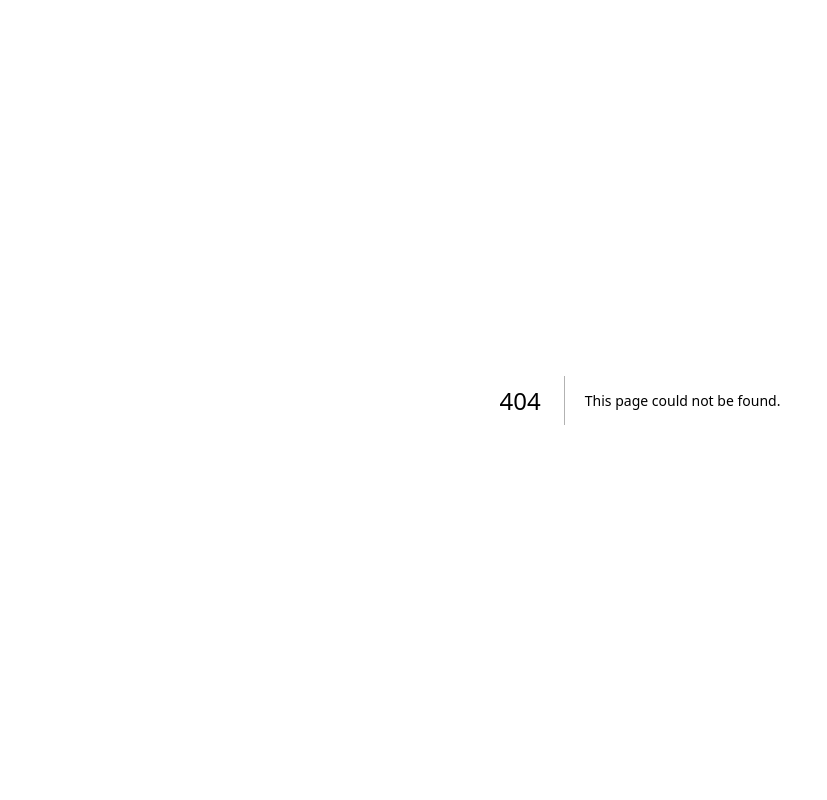
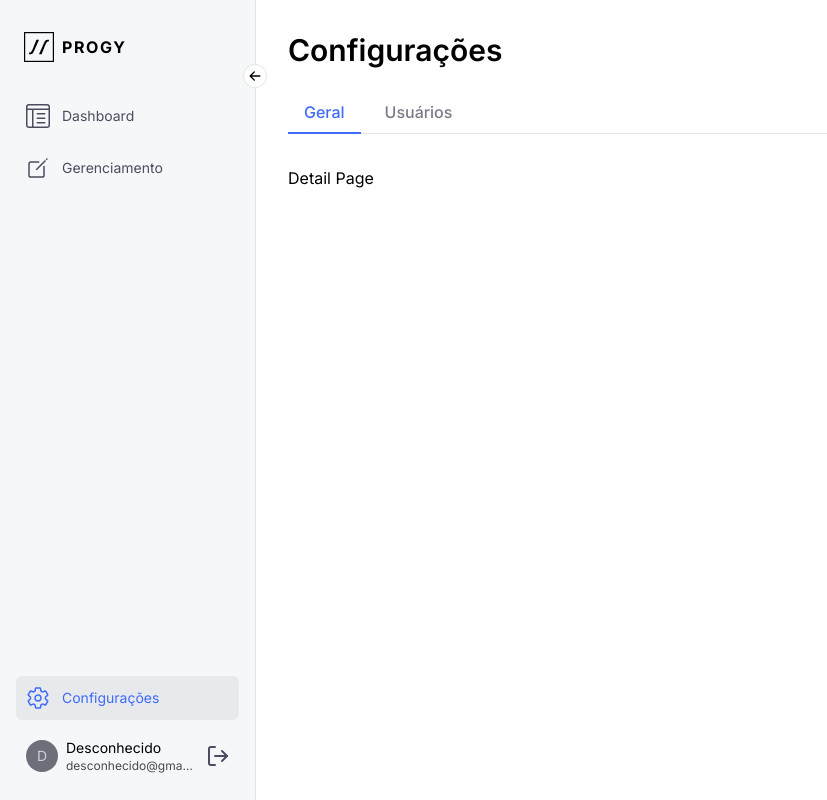
Before and after one commit to wilmacedo/progy-dashboard-v2, a Next.js app: page /settings/general in a window 1280 px wide. Before the commit this address had no page. Shown: the whole page, without its empty margins (0-827 px from the left). Built offline with nearby package versions, Linux system fonts and the light colour scheme.

Commit message:
feat: add settings page and tab layout

```diff
--- a/src/app/(dashbord)/layout.tsx
+++ b/src/app/(dashbord)/layout.tsx
@@ -7,6 +7,10 @@ interface DashboardLayoutProps {
   children: ReactNode;
 }
 
+export const metadata = {
+  title: 'Planejamentos',
+};
+
 export default function DashboardLayout({ children }: DashboardLayoutProps) {
   return <Sidebar>{children}</Sidebar>;
 }
--- /dev/null
+++ b/src/app/(dashbord)/settings/(sections)/general/page.tsx
@@ -0,0 +1,3 @@
+export default function Detail() {
+  return <h1>Detail Page</h1>;
+}
--- /dev/null
+++ b/src/app/(dashbord)/settings/(sections)/layout.tsx
@@ -0,0 +1,37 @@
+'use client';
+
+import { getCurrentTab, tabs } from '@/config/tabs';
+import { usePathname } from 'next/navigation';
+import { ReactNode } from 'react';
+
+interface SectionProps {
+  children: ReactNode;
+}
+
+export default function SectionLayout({ children }: SectionProps) {
+  const pathname = usePathname();
+
+  return (
+    <div>
+      <h1 className="mb-6 font-semibold text-3xl">Configurações</h1>
+
+      <div className="mb-8 font-medium text-center text-[#7b7a88] border-b border-gray-100">
+        <ul className="flex flex-wrap -mb-px">
+          {tabs.map((tab, index) => (
+            <li
+              key={index}
+              data-current={getCurrentTab(pathname) === index}
+              className="group mr-2"
+            >
+              <span className="inline-block px-4 py-2 border-b-2 border-transparent rounded-t-lg cursor-pointer hover:text-[#4D4C5F] hover:border-[#4D4C5F] group-data-[current=true]:text-[#3E6BF7] group-data-[current=true]:border-[#3E6BF7]">
+                {tab.name}
+              </span>
+            </li>
+          ))}
+        </ul>
+      </div>
+
+      {children}
+    </div>
+  );
+}
--- /dev/null
+++ b/src/app/(dashbord)/settings/layout.tsx
@@ -0,0 +1,13 @@
+import { ReactNode } from 'react';
+
+interface SettingsLayoutProps {
+  children: ReactNode;
+}
+
+export const metadata = {
+  title: 'Configurações | Progy',
+};
+
+export default function SettingsLayout({ children }: SettingsLayoutProps) {
+  return <div>{children}</div>;
+}
--- a/src/components/Sidebar.tsx
+++ b/src/components/Sidebar.tsx
@@ -119,7 +119,7 @@ export default function Sidebar({ children }: SidebarProps) {
           ))}
         </div>
       </div>
-      <div className="ml-72 duration-200 group-data-[expanded=true]:ml-28">
+      <div className="ml-72 pt-8 pr-12 duration-200 group-data-[expanded=true]:ml-28">
         {children}
       </div>
     </div>
--- a/src/config/routes.ts
+++ b/src/config/routes.ts
@@ -22,7 +22,8 @@ export default function sidebarRoutes(roleId: number) {
       Icon: IoCreateOutline,
     },
     {
-      basePath: '/settings',
+      basePath: '/settings/general',
+      relativePaths: ['/settings/general'],
       name: 'Configurações',
       Icon: IoSettingsOutline,
       bottom: true,
--- /dev/null
+++ b/src/config/tabs.ts
@@ -0,0 +1,17 @@
+export function getCurrentTab(pathname: string) {
+  const index = tabs.findIndex(tab => tab.path === pathname);
+  if (index === -1) return 0;
+
+  return index;
+}
+
+export const tabs = [
+  {
+    name: 'Geral',
+    path: '/settings/general',
+  },
+  {
+    name: 'Usuários',
+    path: '/settings/users',
+  },
+];
--- a/tailwind.config.js
+++ b/tailwind.config.js
@@ -15,6 +15,7 @@ module.exports = {
         200: '#F6F7F9',
       },
       white: '#fff',
+      transparent: '#ffffff00',
     },
     extend: {},
   },
```
